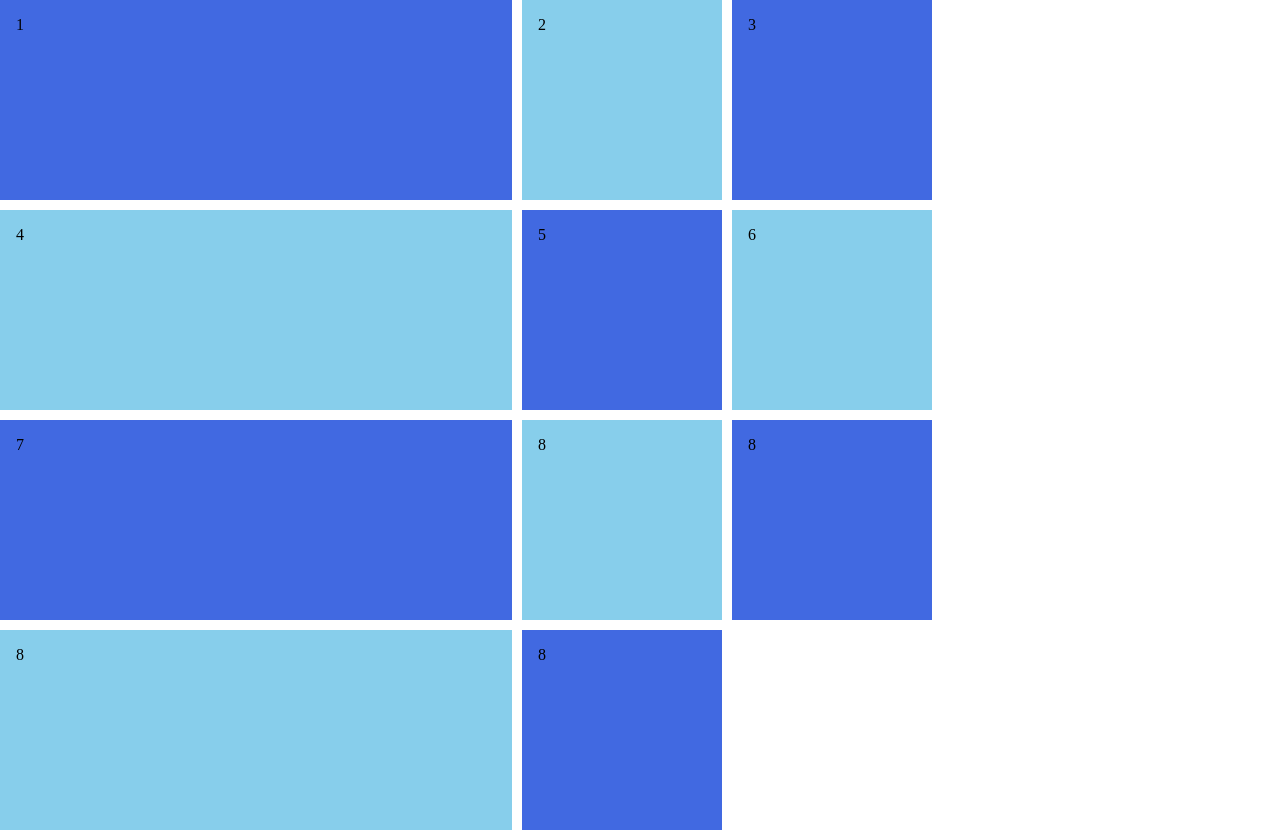
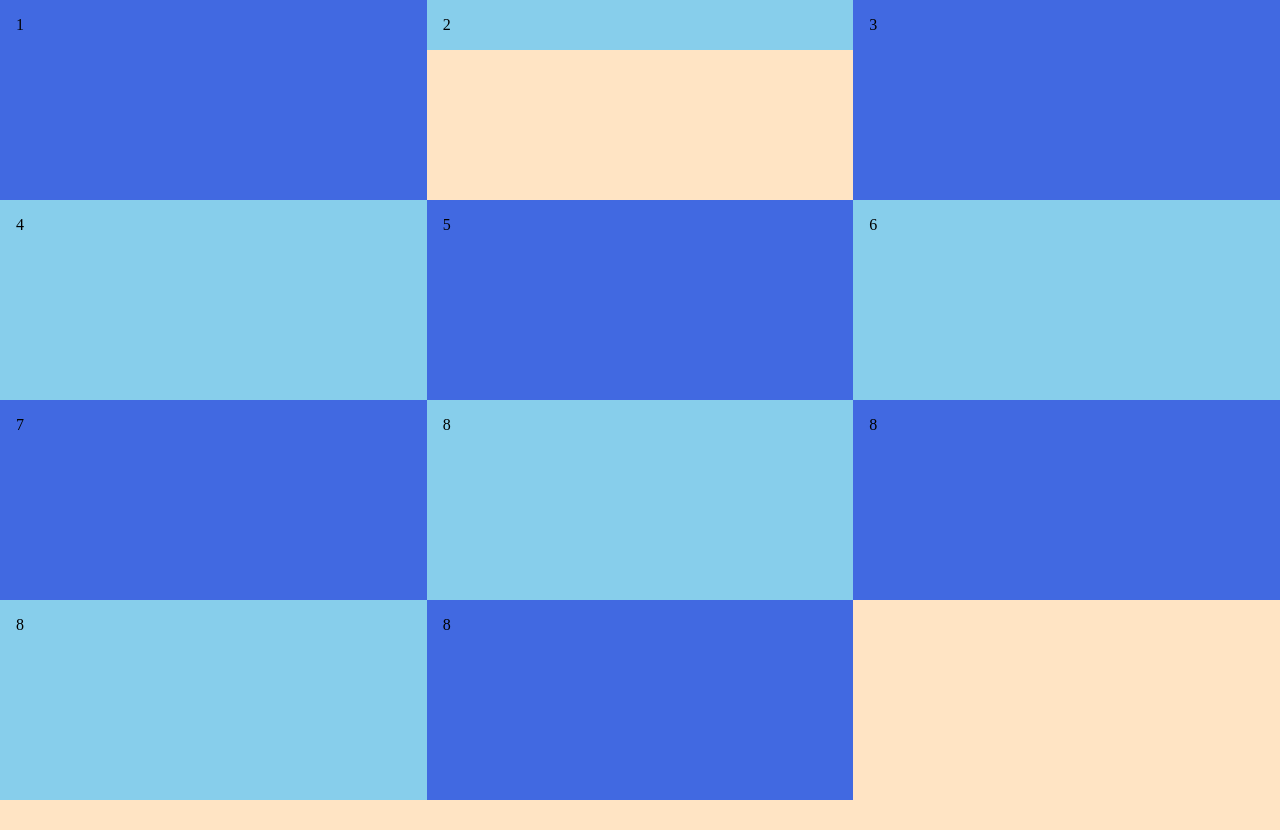
Before and after one commit to Julia61/HTML5-CSS, a plain HTML site: page exercicios/ex028/grid001.html in a window 1280 px wide. After the commit the page ends 800 px from the top, so only its background shows below. Drawn offline with Linux system fonts and the light colour scheme.

Commit message:
alinhamento grid

```diff
--- a/exercicios/ex028/grid001.html
+++ b/exercicios/ex028/grid001.html
@@ -8,6 +8,7 @@
         body {
             margin: 0px;
             padding: 0px;
+            background-color: bisque;
         }
         .wrapper > div{
             background-color: royalblue;
@@ -18,13 +19,17 @@
             background-color: skyblue;
         }
 
+        .wrapper > div:nth-child(2) {
+            align-self: flex-start;
+        }
+
         .wrapper {
             display: grid;
 
-            grid-gap: 10px;
+
 
             grid-auto-rows: 200px;
-            grid-template-columns:  minmax(200px, 40%) 200px  200px ;
+            grid-template-columns:  repeat(3,1fr);
 
         }
     </style>
```
